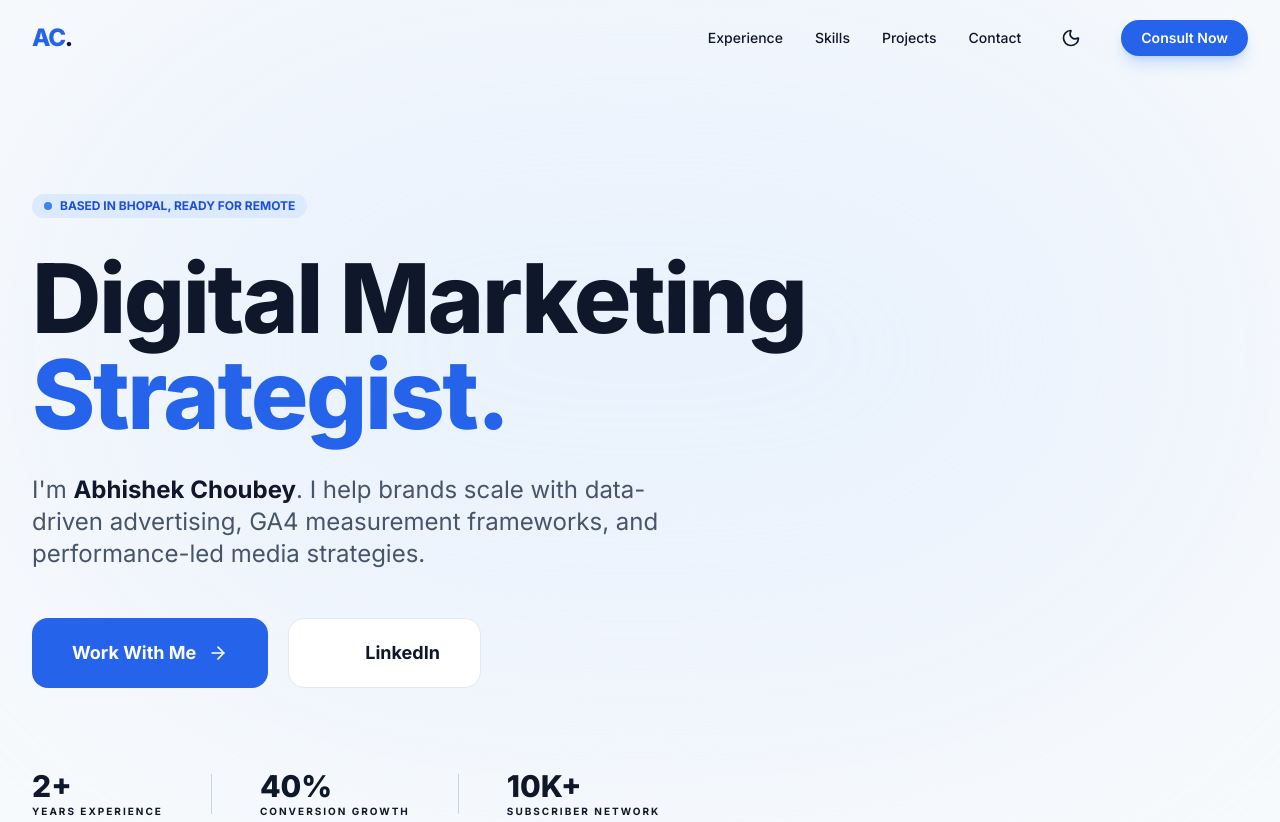
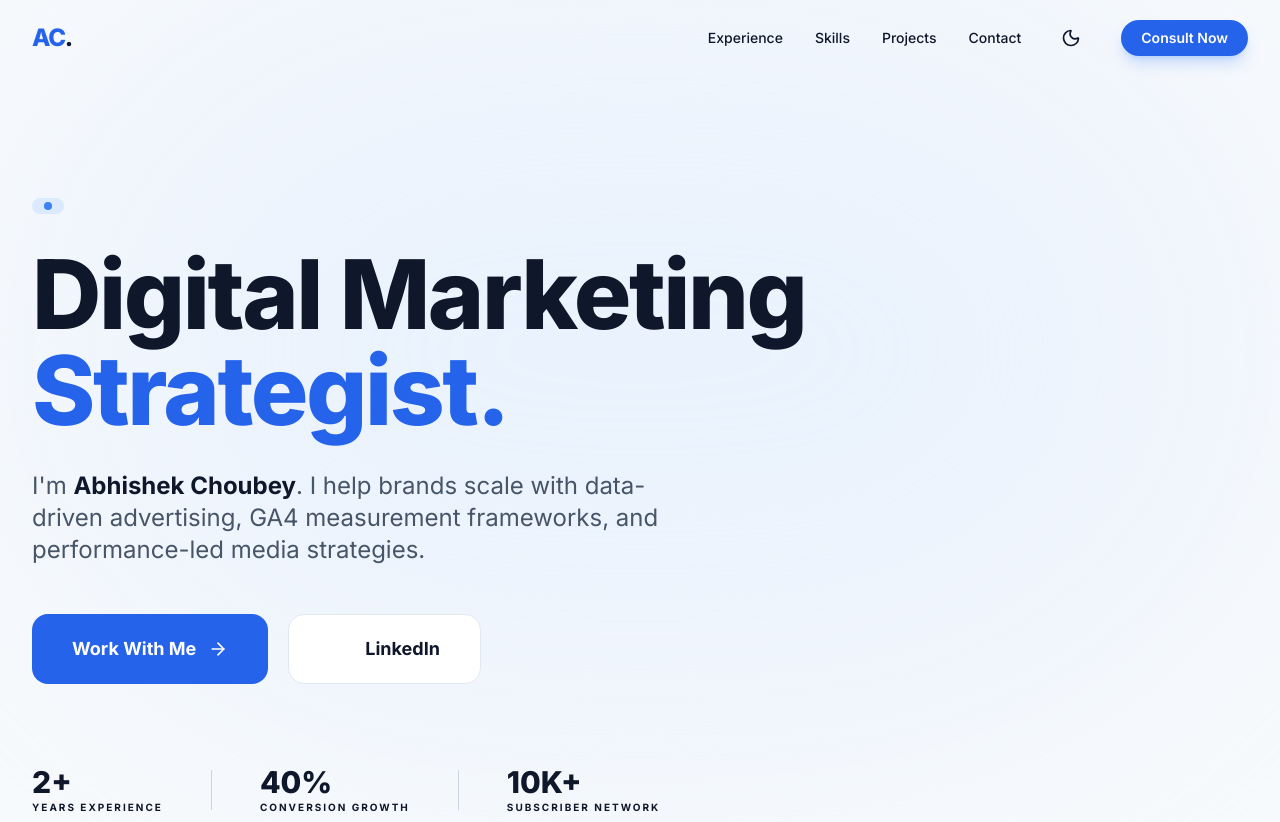
Before and after one commit to choubeyji0/abhishek-portfolio, a plain HTML site: page index.html in a window 1280 px wide. Shown: the top 822 px of the page. Drawn offline with nearby package versions, Linux system fonts and the light colour scheme.

Commit message:
Update index.html

```diff
--- a/index.html
+++ b/index.html
@@ -83,7 +83,6 @@
                         <span class="animate-ping absolute inline-flex h-full w-full rounded-full bg-blue-400 opacity-75"></span>
                         <span class="relative inline-flex rounded-full h-2 w-2 bg-blue-500"></span>
                     </span>
-                    <span>BASED IN BHOPAL, READY FOR REMOTE</span>
                 </div>
                 <h1 class="text-5xl md:text-8xl font-black tracking-tight mb-8 leading-[1.1] animate-fade-in">
                     Digital Marketing <span class="text-blue-600 block md:inline">Strategist.</span>
```
